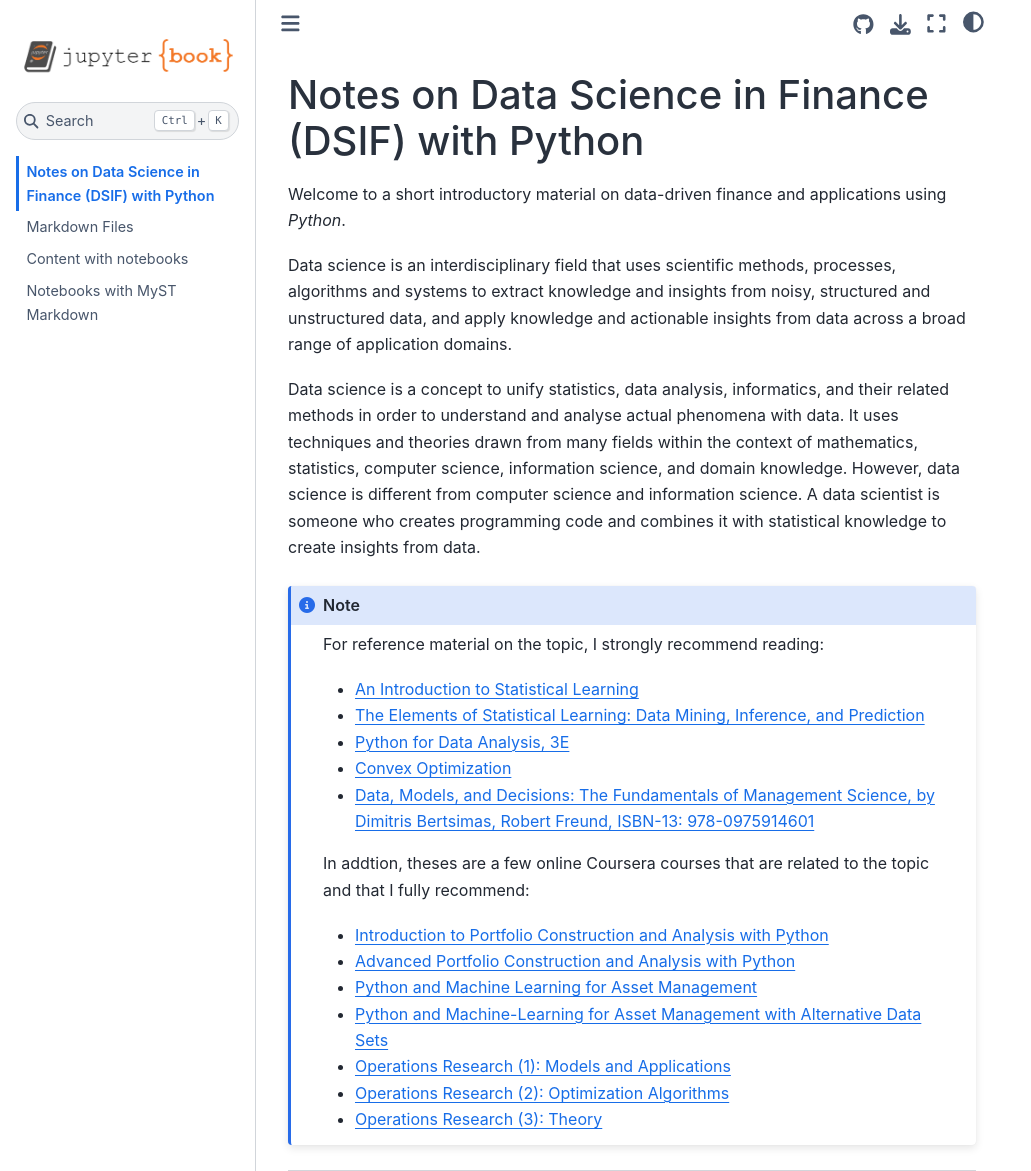
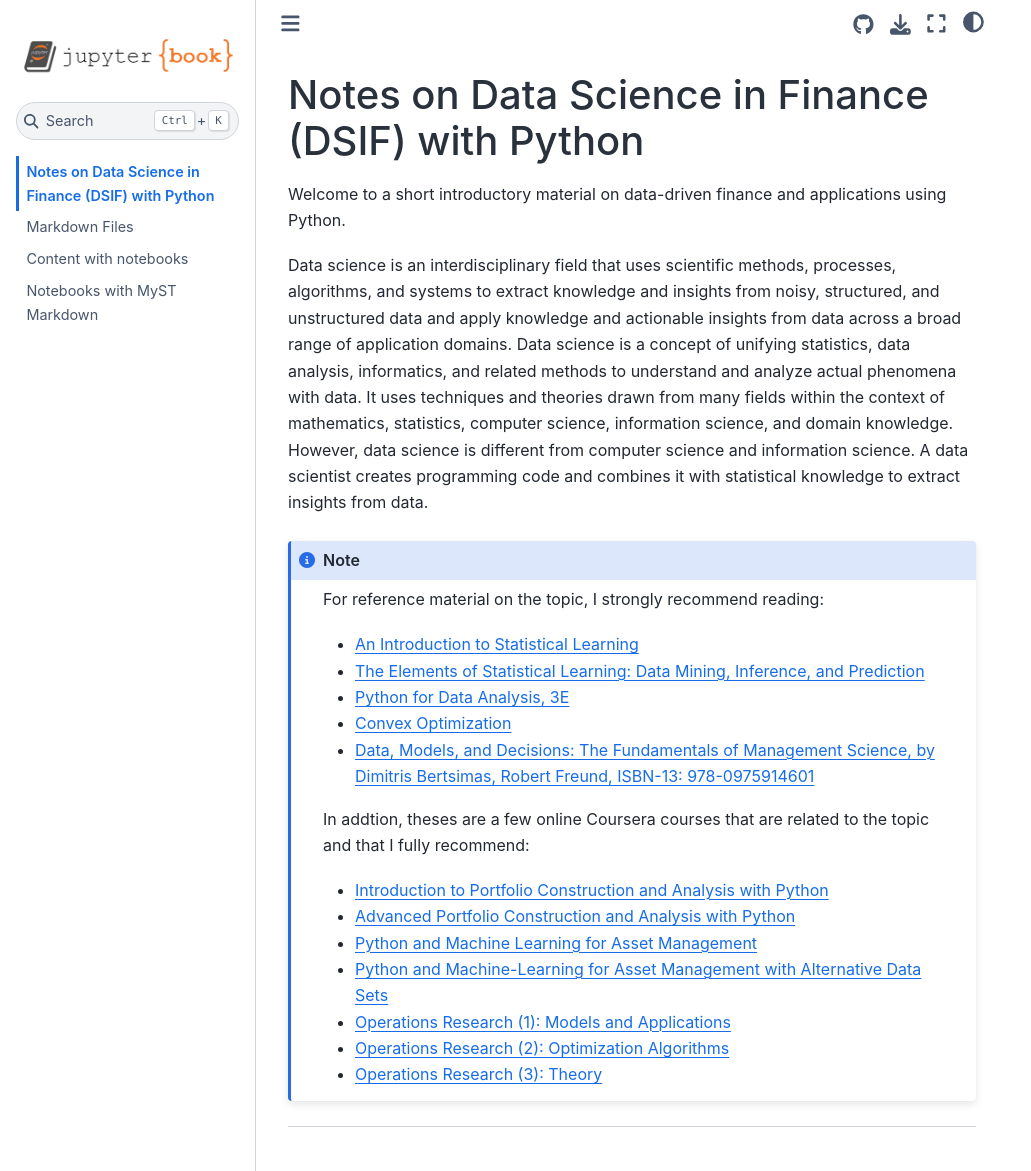
Before and after one commit to naftalic/DSIF, a Jupyter Book: the page built from intro.md, in a window 1280 px wide and 1171 px high. Shown: the whole window, without its empty margins (0-1031 px from the left). Built offline with Jupyter Book 1.0.4 settings and Sphinx 7.4.7 and the Sphinx Book theme 1.1.4, drawn with Linux system fonts in a browser that asks for light colours.

Commit message:
Update intro.md

```diff
--- a/intro.md
+++ b/intro.md
@@ -1,10 +1,9 @@
 # Notes on Data Science in Finance (DSIF) with Python
 
-Welcome to a short introductory material on data-driven finance and applications using *Python*.
+Welcome to a short introductory material on data-driven finance and applications using Python.
 
-Data science is an interdisciplinary field that uses scientific methods, processes, algorithms and systems to extract knowledge and insights from noisy, structured and unstructured data, and apply knowledge and actionable insights from data across a broad range of application domains.
-
-Data science is a concept to unify statistics, data analysis, informatics, and their related methods in order to understand and analyse actual phenomena with data. It uses techniques and theories drawn from many fields within the context of mathematics, statistics, computer science, information science, and domain knowledge. However, data science is different from computer science and information science. A data scientist is someone who creates programming code and combines it with statistical knowledge to create insights from data.
+Data science is an interdisciplinary field that uses scientific methods, processes, algorithms, and systems to extract knowledge and insights from noisy, structured, and unstructured data and apply knowledge and actionable insights from data across a broad range of application domains.
+Data science is a concept of unifying statistics, data analysis, informatics, and related methods to understand and analyze actual phenomena with data. It uses techniques and theories drawn from many fields within the context of mathematics, statistics, computer science, information science, and domain knowledge. However, data science is different from computer science and information science. A data scientist creates programming code and combines it with statistical knowledge to extract insights from data.
 
 :::{note}
 For reference material on the topic, I strongly recommend reading:
```
